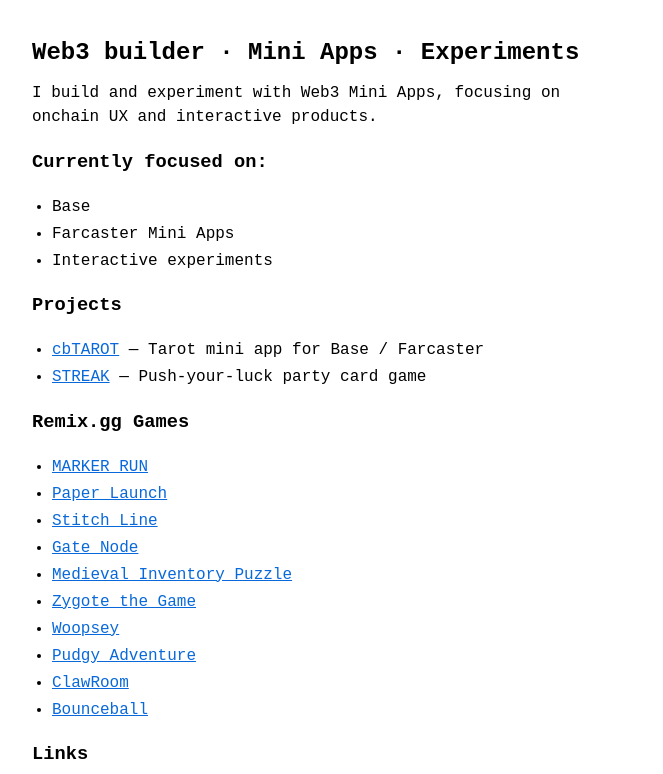
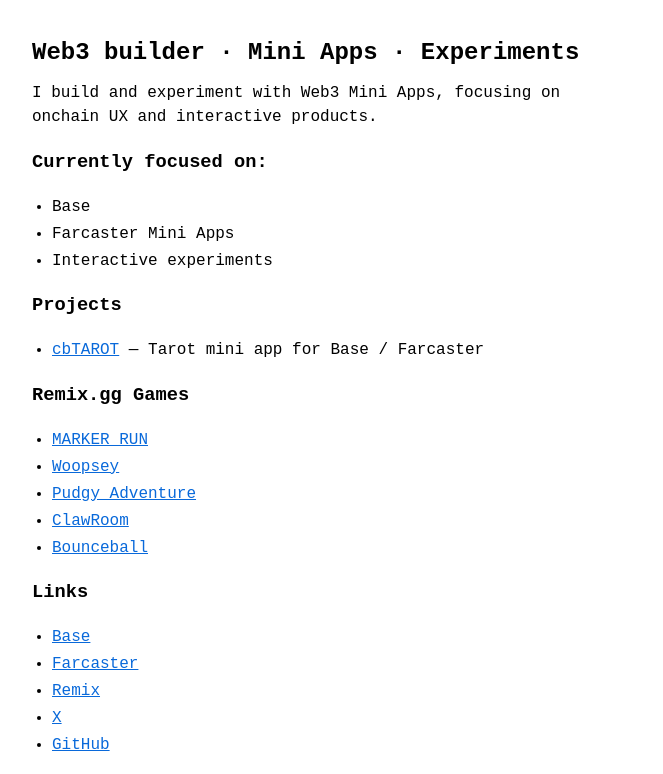
Before and after one commit to 0xagcheth/0xagcheth.github.io, a plain HTML site: page index.html in a window 1280 px wide. Shown: the top 774 px of the page, without its empty margins (308-971 px from the left). Drawn offline with Linux system fonts and the light colour scheme.

Commit message:
site: drop dead project (STREAK) and unpublished Remix games (404s); keep only live

```diff
--- a/index.html
+++ b/index.html
@@ -66,17 +66,11 @@
 <h3>Projects</h3>
 <ul>
 <li><a href="https://github.com/0xagcheth/cbTAROT">cbTAROT</a> — Tarot mini app for Base / Farcaster</li>
-<li><a href="https://github.com/0xagcheth/STREAK">STREAK</a> — Push-your-luck party card game</li>
 </ul>
 
 <h3>Remix.gg Games</h3>
 <ul>
 <li><a href="https://remix.gg/g/7871e013-2690-4265-ad8a-a1383a1f54d7?ref=F1AB2AFB16">MARKER RUN</a></li>
-<li><a href="https://remix.gg/g/0850c93e-7f04-42ba-8270-e98a12288e07?ref=F1AB2AFB16">Paper Launch</a></li>
-<li><a href="https://remix.gg/g/02b26fc7-0c43-4cac-aec2-1a279255b0dd?ref=F1AB2AFB16">Stitch Line</a></li>
-<li><a href="https://remix.gg/g/5f1b4627-32ee-40a1-bf4d-1352a064733e?ref=F1AB2AFB16">Gate Node</a></li>
-<li><a href="https://remix.gg/g/6227b692-2dd1-48b0-a0a7-b87f1a98e965?ref=F1AB2AFB16">Medieval Inventory Puzzle</a></li>
-<li><a href="https://remix.gg/g/90d6a37e-9f37-4e5e-a5c4-654d925776c7?ref=F1AB2AFB16">Zygote the Game</a></li>
 <li><a href="https://remix.gg/g/cc7a1e41-8f6c-4f27-94be-0714aceb0043?ref=F1AB2AFB16">Woopsey</a></li>
 <li><a href="https://remix.gg/g/1deb5334-108c-40de-b236-1315c2677cfb?ref=F1AB2AFB16">Pudgy Adventure</a></li>
 <li><a href="https://remix.gg/g/47da1ad7-d0a9-486d-8d8c-5c6d0765be29?ref=F1AB2AFB16">ClawRoom</a></li>
```
